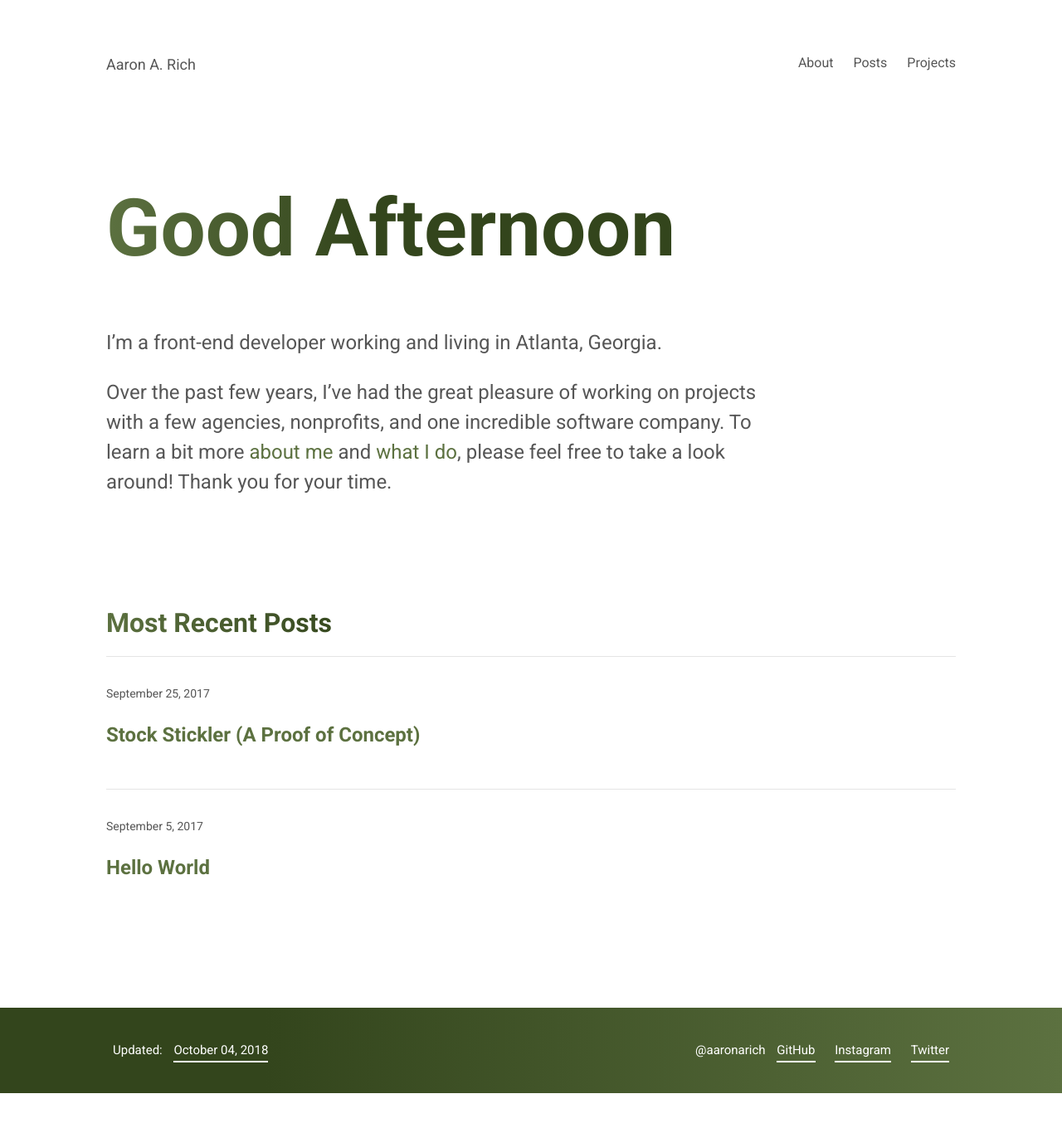
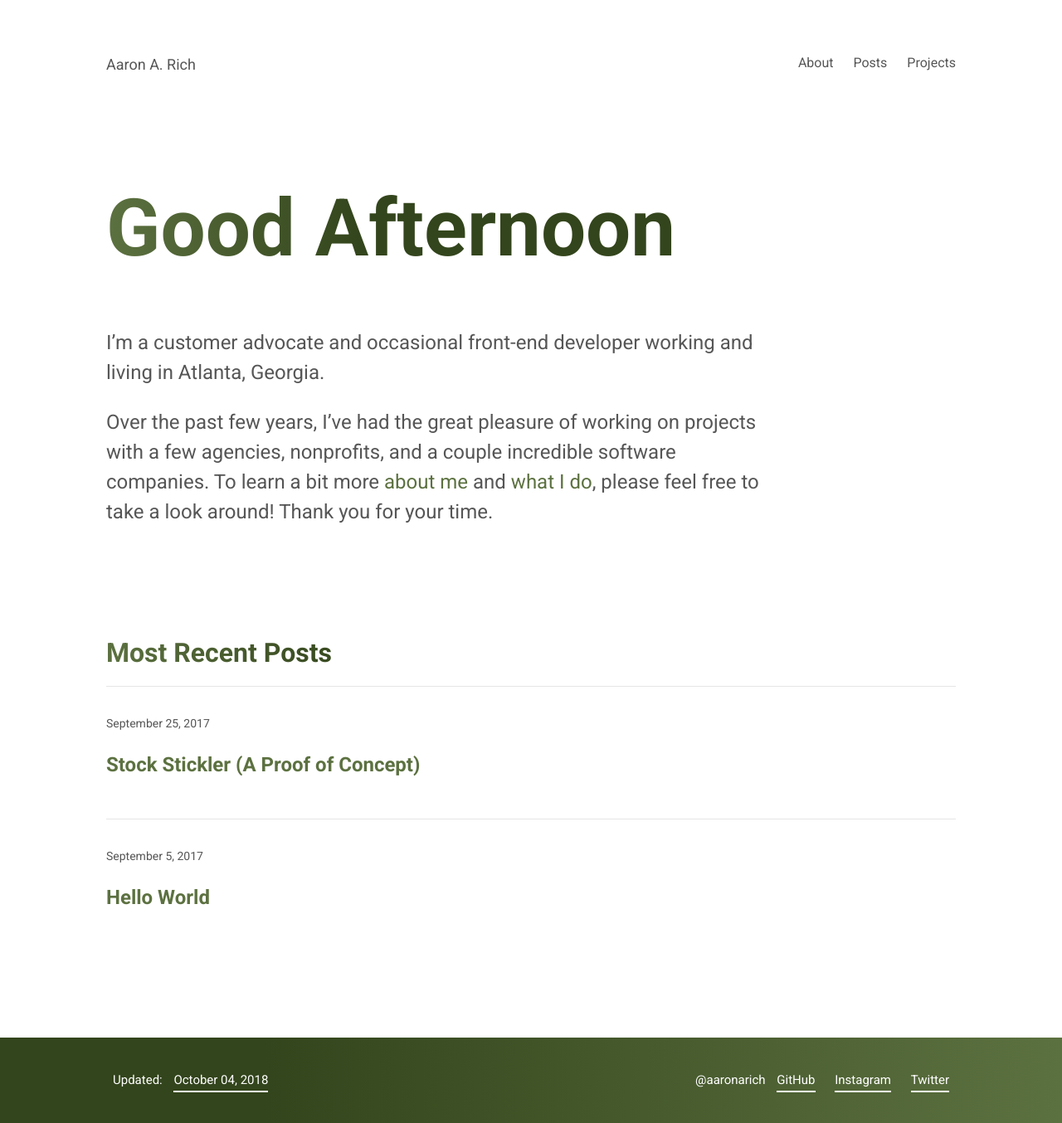
Before and after one commit to aaronarich/aaronarich.github.io, a Jekyll site: the page built from index.md, in a window 1280 px wide. Shown: the whole page at 83% size. Built offline with Jekyll 4.4.1, drawn with Linux system fonts in a browser that asks for light colours; before the commit the page ends 1318 px from its top, so only the background shows below that.

Commit message:
Update Index page and links on About page

```diff
--- a/index.md
+++ b/index.md
@@ -2,6 +2,6 @@
 layout: home
 ---
 
-I’m a front-end developer working and living in Atlanta, Georgia.
+I’m a customer advocate and occasional front-end developer working and living in Atlanta, Georgia.
 
-Over the past few years, I’ve had the great pleasure of working on projects with a few agencies, nonprofits, and one incredible software company. To learn a bit more [about me](/about) and [what I do](/projects), please feel free to take a look around! Thank you for your time.
+Over the past few years, I’ve had the great pleasure of working on projects with a few agencies, nonprofits, and a couple incredible software companies. To learn a bit more [about me](/about) and [what I do](/projects), please feel free to take a look around! Thank you for your time.
```
Also changed, not shown: _layouts/about.html (+6 -2 lines).
